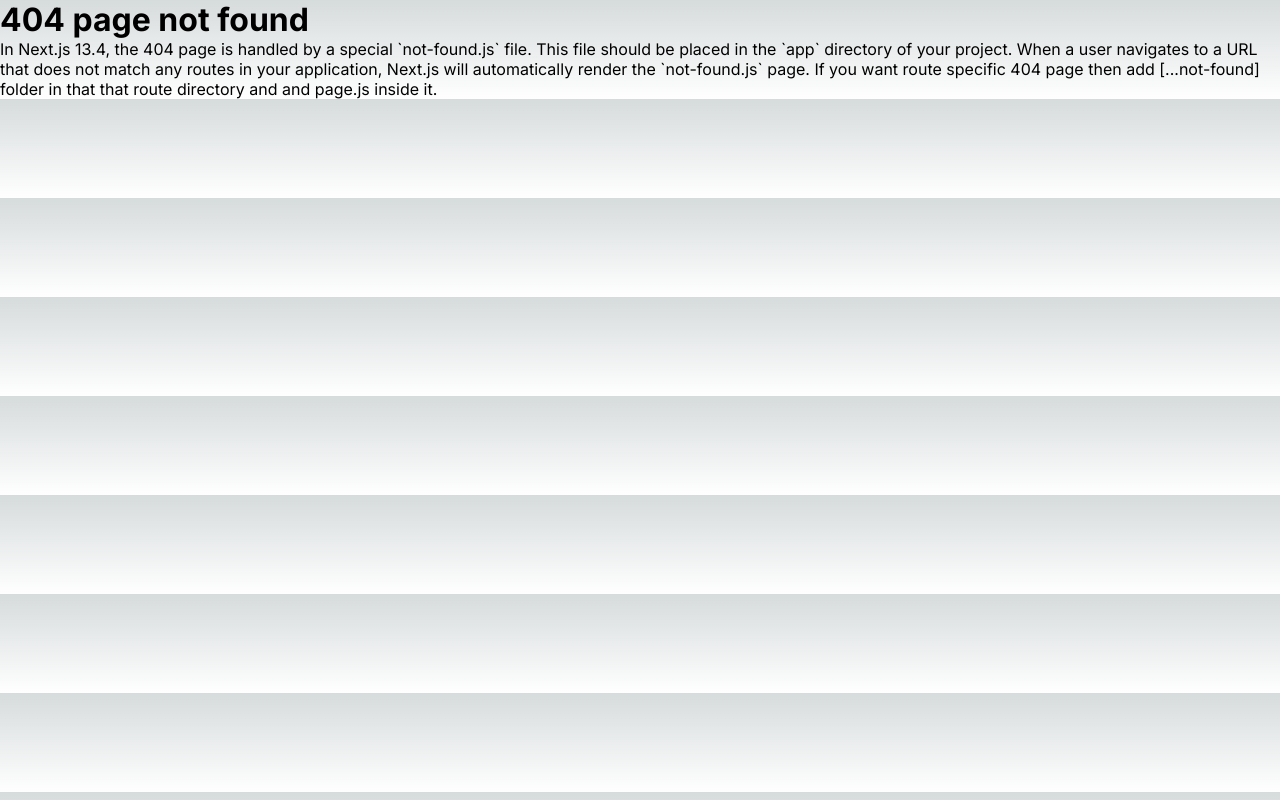
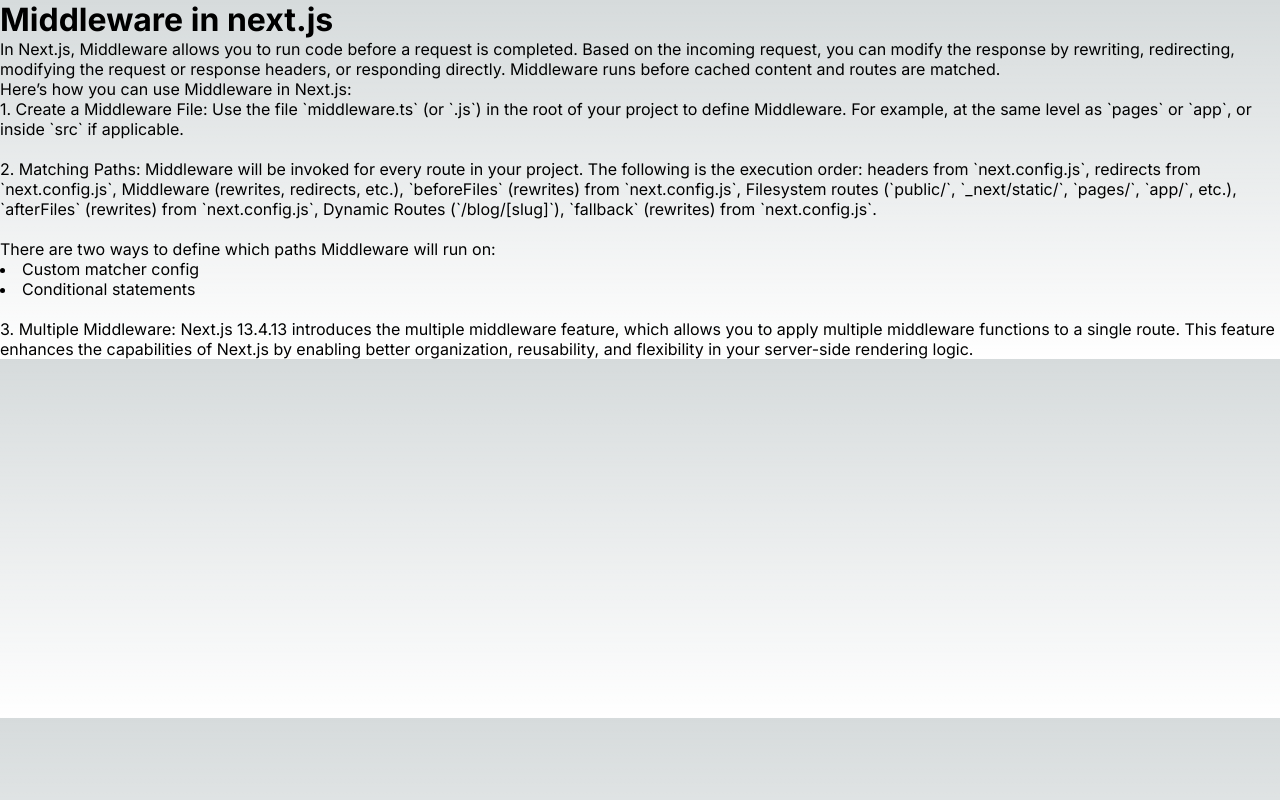
Before and after one commit to rohitsingh2901/LearnNext.js, a Next.js app: page / in a window 1280 px wide. Built offline with nearby package versions, Linux system fonts and the light colour scheme.

Commit message:
Middleware

```diff
--- a/src/app/page.js
+++ b/src/app/page.js
@@ -4,10 +4,28 @@
 export default function Home() {
   return (
     <main>
-      <h1>404 page not found</h1>
+      <h1>Middleware in next.js</h1>
       <p>
-      In Next.js 13.4, the 404 page is handled by a special `not-found.js` file. This file should be placed in the `app` directory of your project. When a user navigates to a URL that does not match any routes in your application, Next.js will automatically render the `not-found.js` page. If you want route specific 404 page then add [...not-found] folder in that that route directory and and page.js inside it.
+      In Next.js, Middleware allows you to run code before a request is completed. Based on the incoming request, you can modify the response by rewriting, redirecting, modifying the request or response headers, or responding directly. Middleware runs before cached content and routes are matched.
       </p>
+      <p>Here’s how you can use Middleware in Next.js:</p>
+      <p>
+      1. Create a Middleware File: Use the file `middleware.ts` (or `.js`) in the root of your project to define Middleware. For example, at the same level as `pages` or `app`, or inside `src` if applicable.
+      </p><br/>
+      <p>
+      2. Matching Paths: Middleware will be invoked for every route in your project. The following is the execution order: headers from `next.config.js`, redirects from `next.config.js`, Middleware (rewrites, redirects, etc.), `beforeFiles` (rewrites) from `next.config.js`, Filesystem routes (`public/`, `_next/static/`, `pages/`, `app/`, etc.), `afterFiles` (rewrites) from `next.config.js`, Dynamic Routes (`/blog/[slug]`), `fallback` (rewrites) from `next.config.js`.
+      </p><br/>
+      <p>There are two ways to define which paths Middleware will run on:</p>
+      <li>
+        Custom matcher config
+      </li>
+      <li>
+        Conditional statements
+      </li><br/>
+      <p>
+      3. Multiple Middleware: Next.js 13.4.13 introduces the multiple middleware feature, which allows you to apply multiple middleware functions to a single route. This feature enhances the capabilities of Next.js by enabling better organization, reusability, and flexibility in your server-side rendering logic.
+      </p>
+
     </main>
   );
 }
```
Also changed, not shown: src/middleware.js (added, +22 -0 lines).
